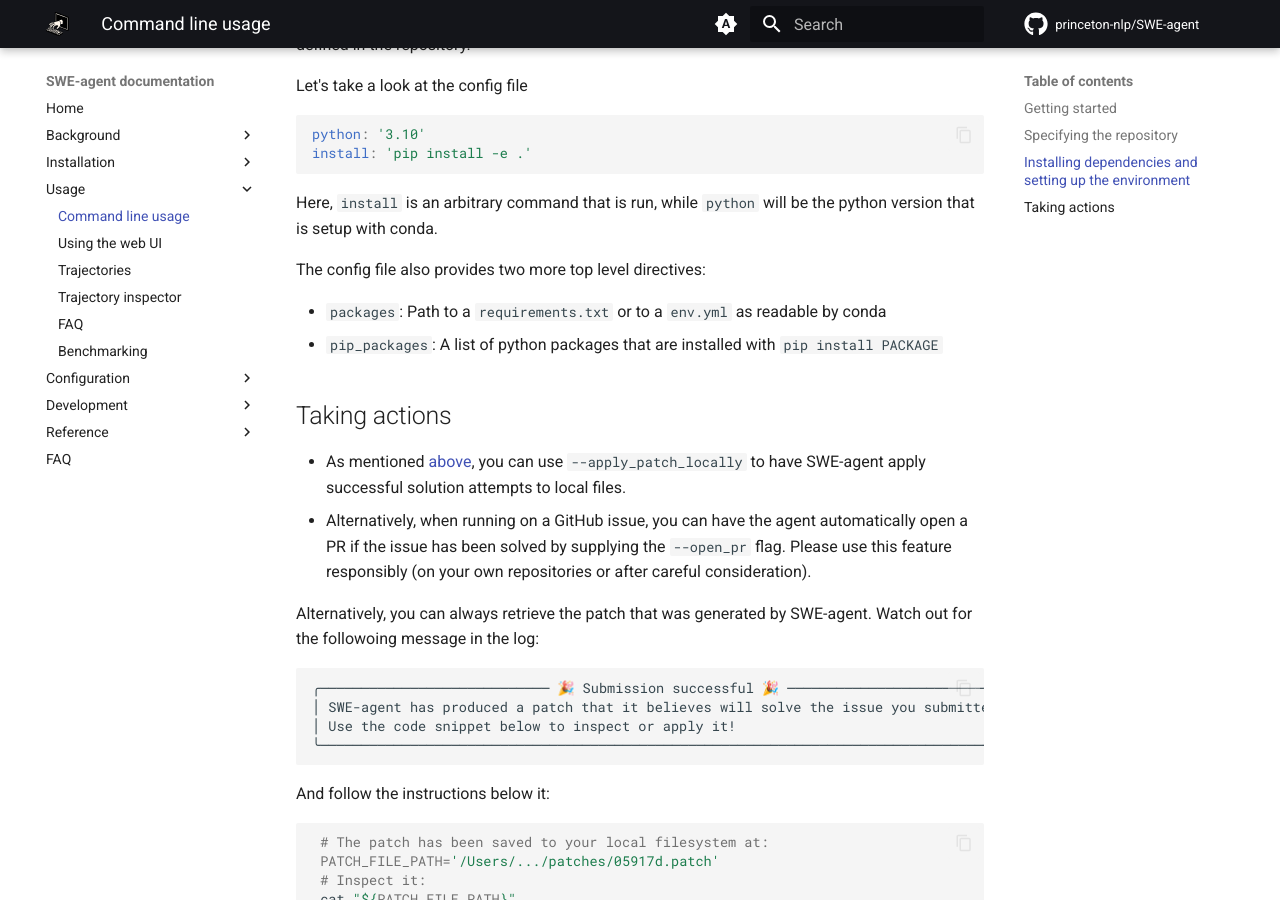
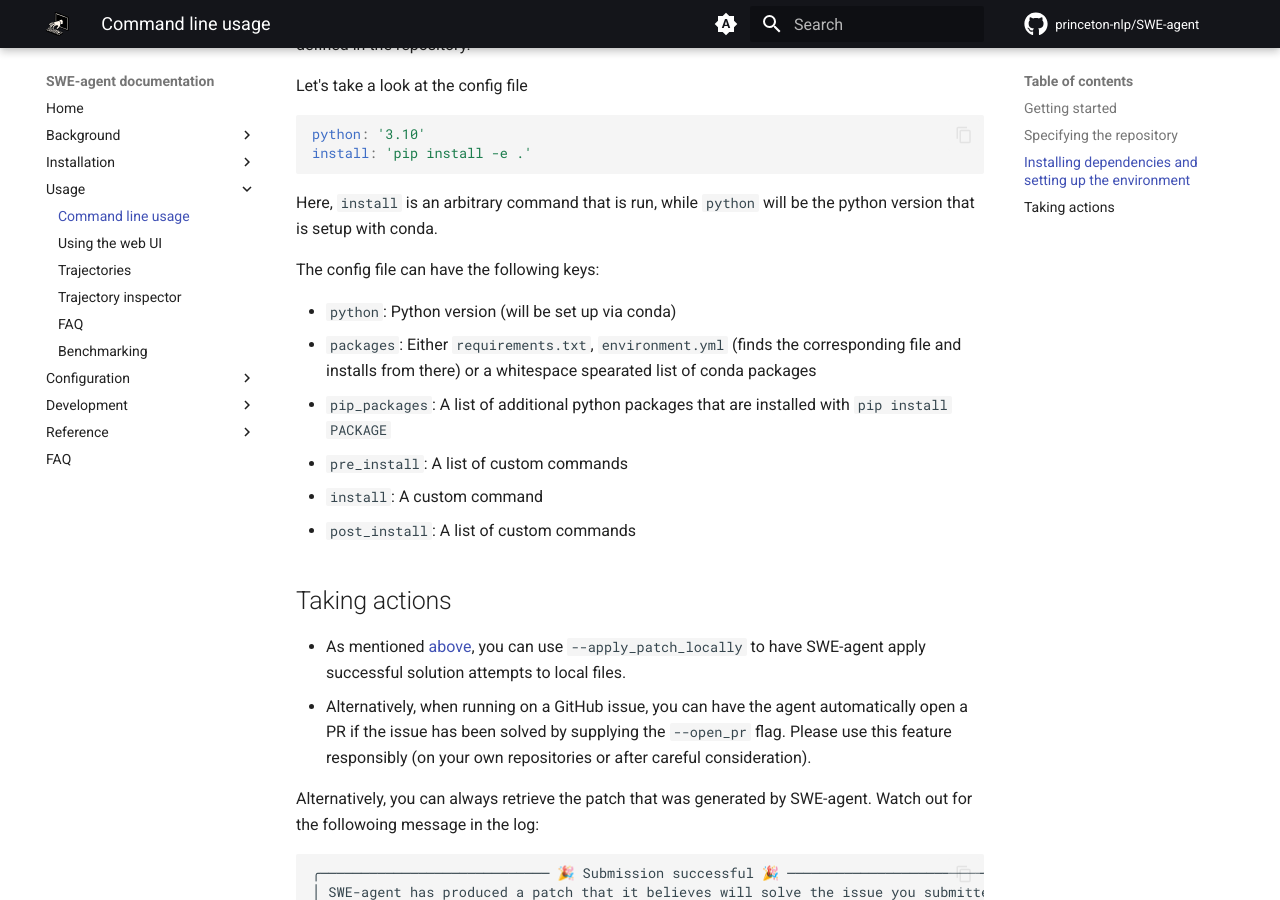
Before and after one commit to princeton-nlp/SWE-agent, an MkDocs documentation site: the page built from docs/usage/cl_tutorial.md, in a window 1280 px wide and 900 px high, scrolled down 2913 px. Built offline with MkDocs 1.6.1 and Material for MkDocs 9.7.7, drawn with Linux system fonts in a browser that asks for light colours; comment, search, counter and statistics services are not loaded.

Commit message:
Doc: Fix description of environment setup config file

```diff
--- a/docs/usage/cl_tutorial.md
+++ b/docs/usage/cl_tutorial.md
@@ -108,10 +108,14 @@
 
 Here, `install` is an arbitrary command that is run, while `python` will be the python version that is setup with conda.
 
-The config file also provides two more top level directives:
+The config file can have the following keys:
 
-* `packages`: Path to a `requirements.txt` or to a `env.yml` as readable by conda
-* `pip_packages`: A list of python packages that are installed with `pip install PACKAGE`
+* `python`: Python version (will be set up via conda)
+* `packages`: Either `requirements.txt`, `environment.yml` (finds the corresponding file and installs from there) or a whitespace spearated list of conda packages
+* `pip_packages`: A list of additional python packages that are installed with `pip install PACKAGE`
+* `pre_install`: A list of custom commands
+* `install`: A custom command
+* `post_install`: A list of custom commands
 
 ## Taking actions
 
```
